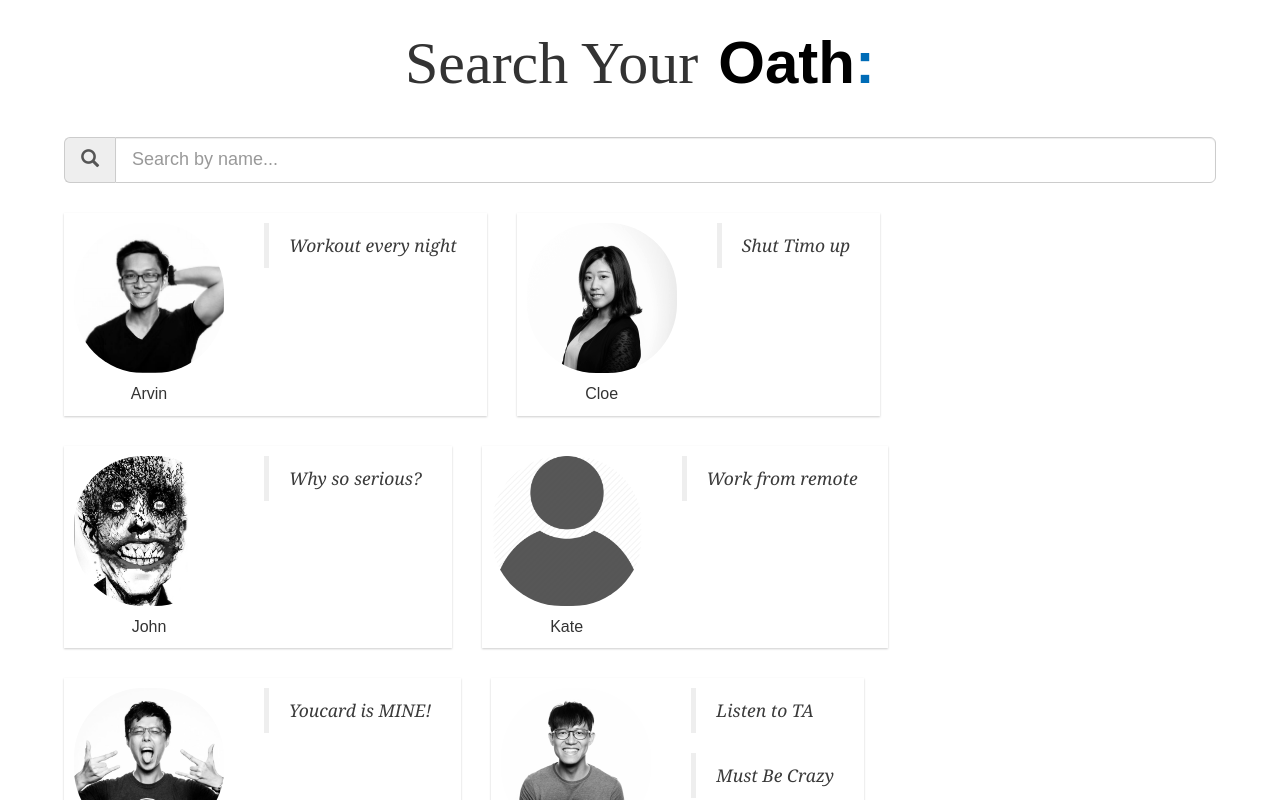
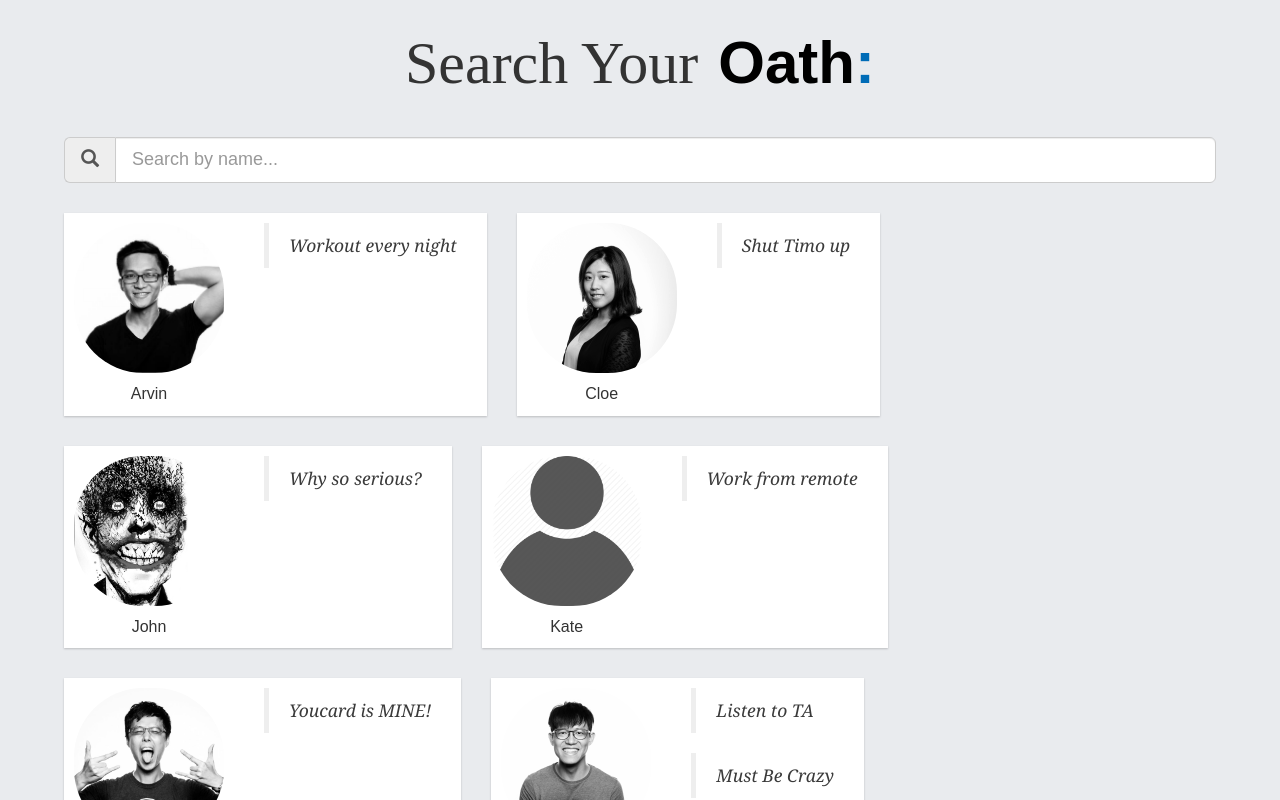
Before and after one commit to timowang1991/snapshot-with-oath, a React app: page / in a window 1280 px wide. Shown: the top 800 px of the page. Built offline with nearby package versions, Linux system fonts and the light colour scheme.

Commit message:
background color of body change

```diff
--- a/src/App.css
+++ b/src/App.css
@@ -1,3 +1,7 @@
+body {
+  background-color: #e9ebee;
+}
+
 .App {
   text-align: center;
   max-width: 1260px;
@@ -59,6 +63,7 @@
   padding: 10px;
   box-shadow: 0 1px 2px 0 rgba(0, 0, 0, .2);
   vertical-align: top;
+  background-color: white;
 }
 
 .list-item-wrapper::after {
```
